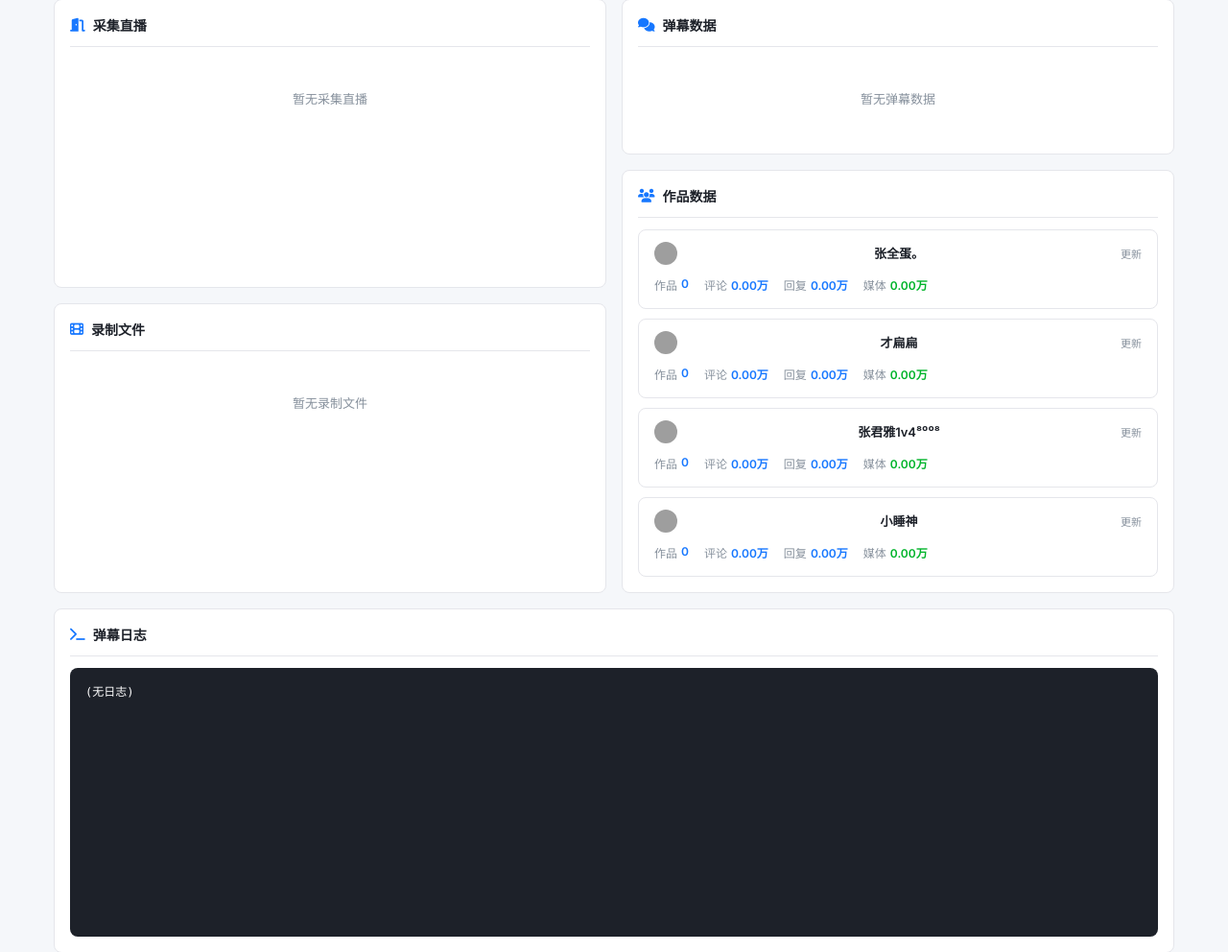
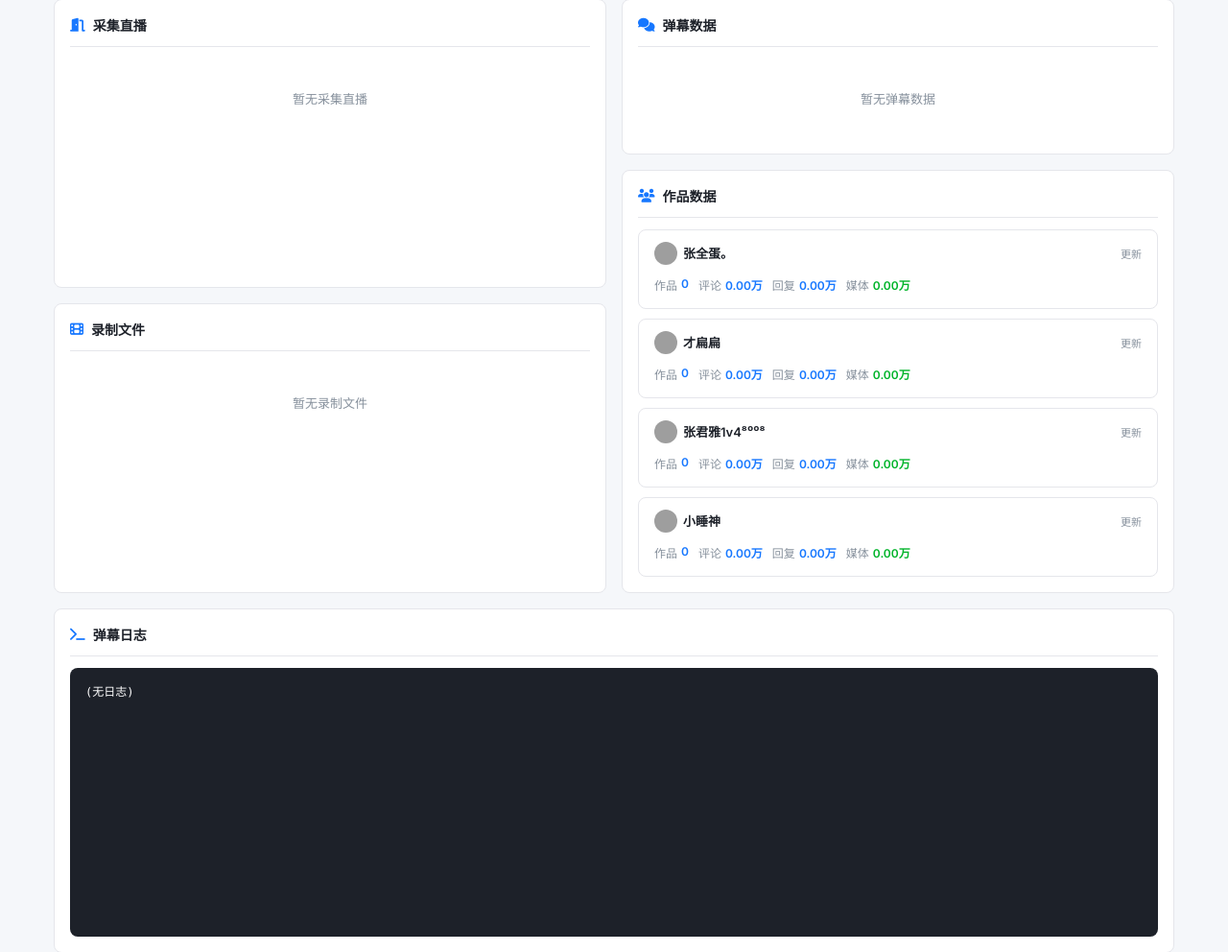
Before and after one commit to xhynice/DouyinSpace, a Flask app: page / in a window 1280 px wide. Shown: the part 340-1332 px from the top of the page at 96% size. Run offline with Flask 3, Linux system fonts and the light colour scheme; data that the repository does not hold is empty; grey boxes are pictures that could not be loaded.

Commit message:
fix: minicard头像用户名分组+缩小body间距

```diff
--- a/templates/index.html
+++ b/templates/index.html
@@ -268,7 +268,7 @@ body {
 .minicard-body {
   display: flex;
   flex-wrap: wrap;
-  gap: 6px 16px;
+  gap: 3px 10px;
   font-size: 12px;
 }
 .minicard-item {
@@ -627,8 +627,10 @@ body {
         {% for db in barrage_dbs %}
         <div class="minicard minicard-bg" style="background-image:url('{{ db.cover_url }}')">
           <div class="minicard-header">
+            <div style="display:flex;align-items:center;gap:6px">
             <img src="{{ db.avatar_url }}" style="width:24px;height:24px;border-radius:50%;object-fit:cover" onerror="this.style.display='none'">
             <span>{{ db.anchor }}</span>
+            </div>
             <span style="font-size:11px;color:#86909c;font-weight:400">更新 {{ db.modified }}</span>
           </div>
           <div class="minicard-body">
@@ -656,8 +658,10 @@ body {
         {% for user in comment_users %}
         <div class="minicard">
           <div class="minicard-header">
+            <div style="display:flex;align-items:center;gap:6px">
             <img src="{{ user.avatar_url }}" style="width:24px;height:24px;border-radius:50%;object-fit:cover" onerror="this.style.display='none'">
             <span>{{ user.nickname }}</span>
+            </div>
             <span style="font-size:11px;color:#86909c;font-weight:400">更新 {{ user.last_update or '' }}</span>
           </div>
           <div class="minicard-body">
```
